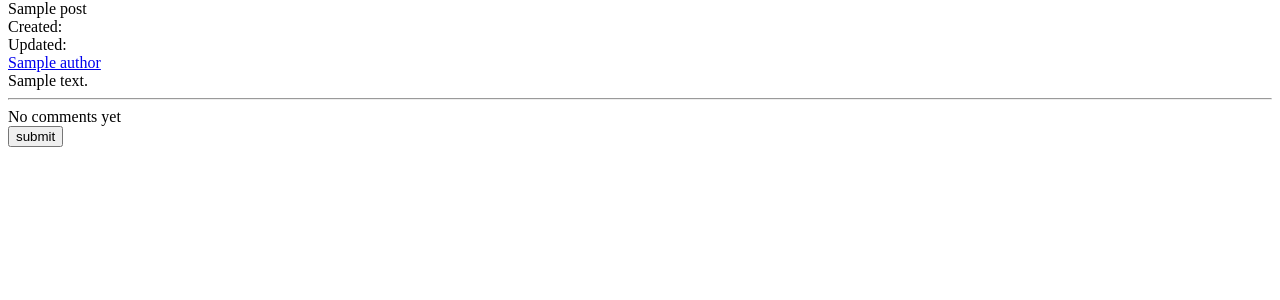
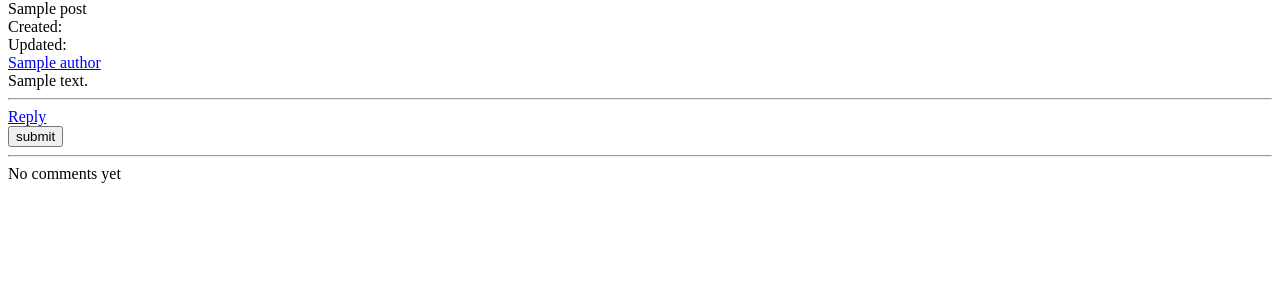
Before and after one commit to i-hate-nicknames/plebbit, a Symfony app: template templates/post/post.html.twig in a window 1280 px wide. Shown: the part 44-344 px from the top of the page. Run offline with Twig, Linux system fonts and the light colour scheme; the template is opened without the code that fills it: most values are stand-ins (such as "Sample title", 1, 10 or a date in 2020); some libraries are stand-ins or nearby versions.

Commit message:
Add reply link to add comments

```diff
--- a/templates/comment/tree-macro.html.twig
+++ b/templates/comment/tree-macro.html.twig
@@ -9,6 +9,7 @@
     {% if is_granted('delete', root) %}
         <a href="{{ url('deleteComment', {id: root.id}) }}" class="deleteComment">Delete</a>
     {% endif %}
+    <a href="#" class="reply-form" data-comment-id="{{ root.id }}">Reply</a>
 {% endif %}
     <div class="children">
     {% for child in root.children %}
--- a/templates/post/post.html.twig
+++ b/templates/post/post.html.twig
@@ -17,6 +17,13 @@
     <button id="btn-remove" data-delete-url="{{ url('deletePost', {id: post.id}) }}">Delete</button>
     {% endif %}
     <hr>
+    <a href="#" class="reply-form" data-comment-id="0">Reply</a>
+    <div class="comment-form">
+        {{ form_start(comment_form) }}
+        <input type="submit" value="submit">
+        {{ form_end(comment_form) }}
+    </div>
+    <hr>
     {% if post.comments.count == 0 %}
     <div class="no-comments">No comments yet</div>
     {% else %}
@@ -28,11 +35,6 @@
     {% endfor %}
     </div>
     {% endif %}
-    <div class="comment-form">
-        {{ form_start(comment_form) }}
-        <input type="submit" value="submit">
-        {{ form_end(comment_form) }}
-    </div>
 </div>
 {% endblock %}
 {% block javascripts %}
```
